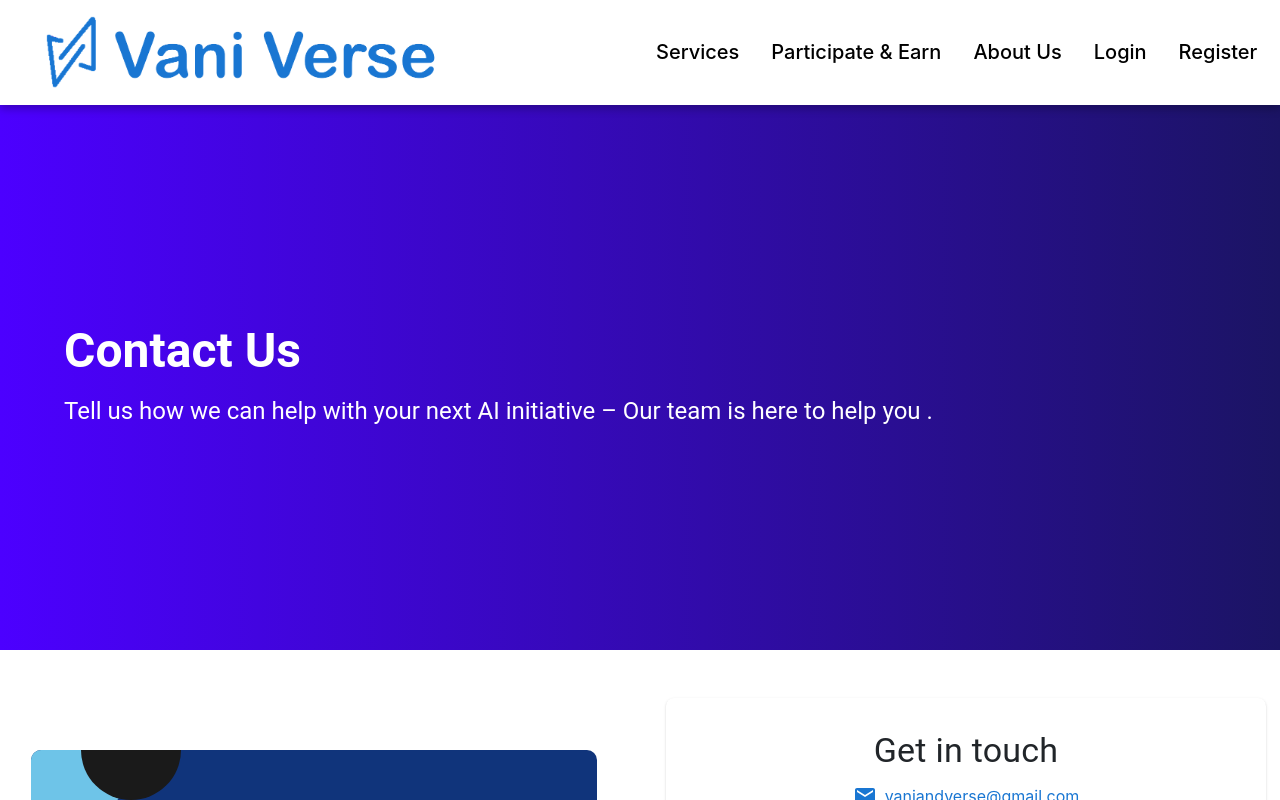
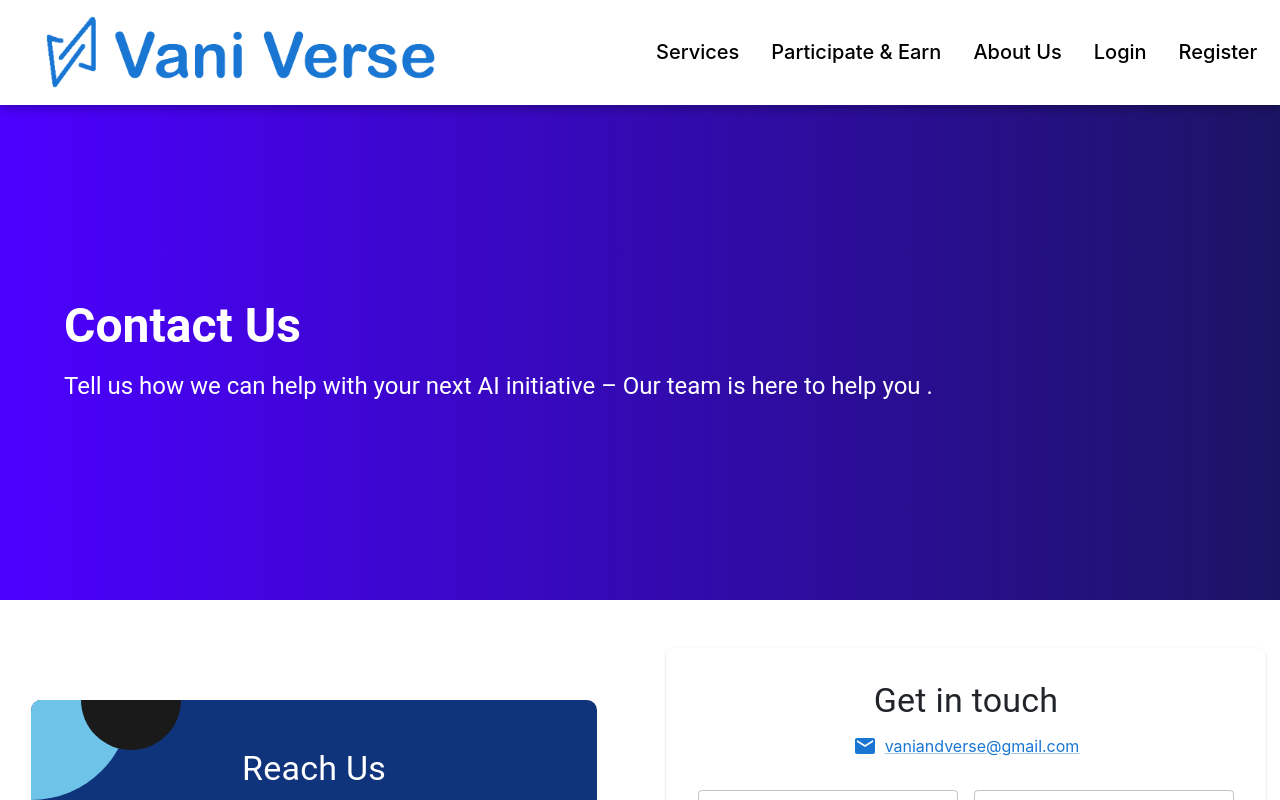
Before and after one commit to TanmoyTheStudent/VaniVerseDemo2, a React (Create React App) app: page /contact-us in a window 1280 px wide. Shown: the top 800 px of the page. Built offline with nearby package versions, Linux system fonts and the light colour scheme.

Commit message:
Update ContactUs.js

```diff
--- a/src/components/home/ContactUs.js
+++ b/src/components/home/ContactUs.js
@@ -16,7 +16,7 @@ const ContactUs = () => {
         alignItems: 'center',
         justifyContent: 'space-between',
         background: 'linear-gradient(to right, #4c00ff, #1b1464)',
-        height:"550px",
+        minHeight:"500px",
         padding: 0,
         color: 'white',
       }}
```
